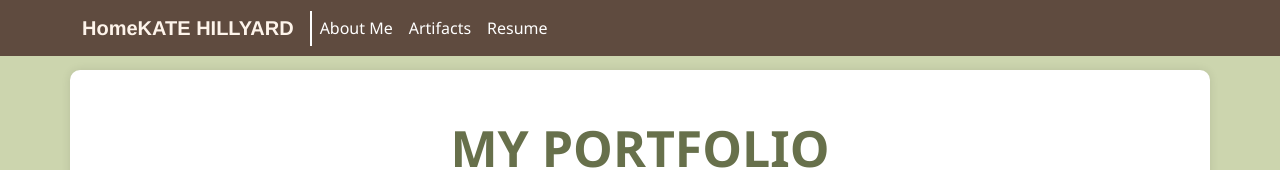
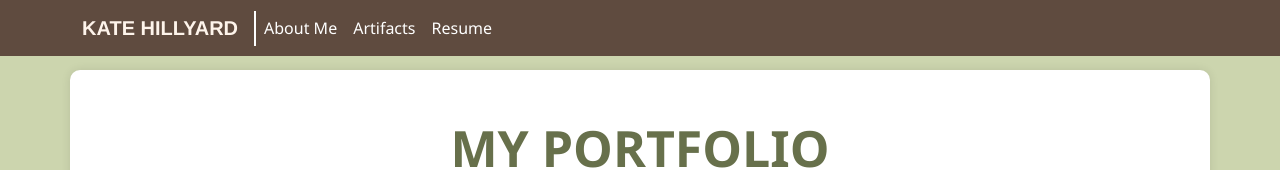
Before and after one commit to KateHillyard12/Portfolio, a plain HTML site: page index.html in a window 1280 px wide. Shown: the top 170 px of the page. Drawn offline with nearby package versions, Linux system fonts and the light colour scheme.

Commit message:
deleted text

```diff
--- a/index.html
+++ b/index.html
@@ -82,7 +82,7 @@
                 <nav id="navbar" class="navbar navbar-expand-lg fixed-top">
                     <div class="container">
                         <div class="typing-container">
-                            <a class="navbar-brand" href="#" title="name">Home</a>
+                            <a class="navbar-brand" href="#" title="name"></a>
                             <span class="input-cursor"></span>
                         </div>
                         <button class="navbar-toggler" type="button" data-bs-toggle="collapse"
```
